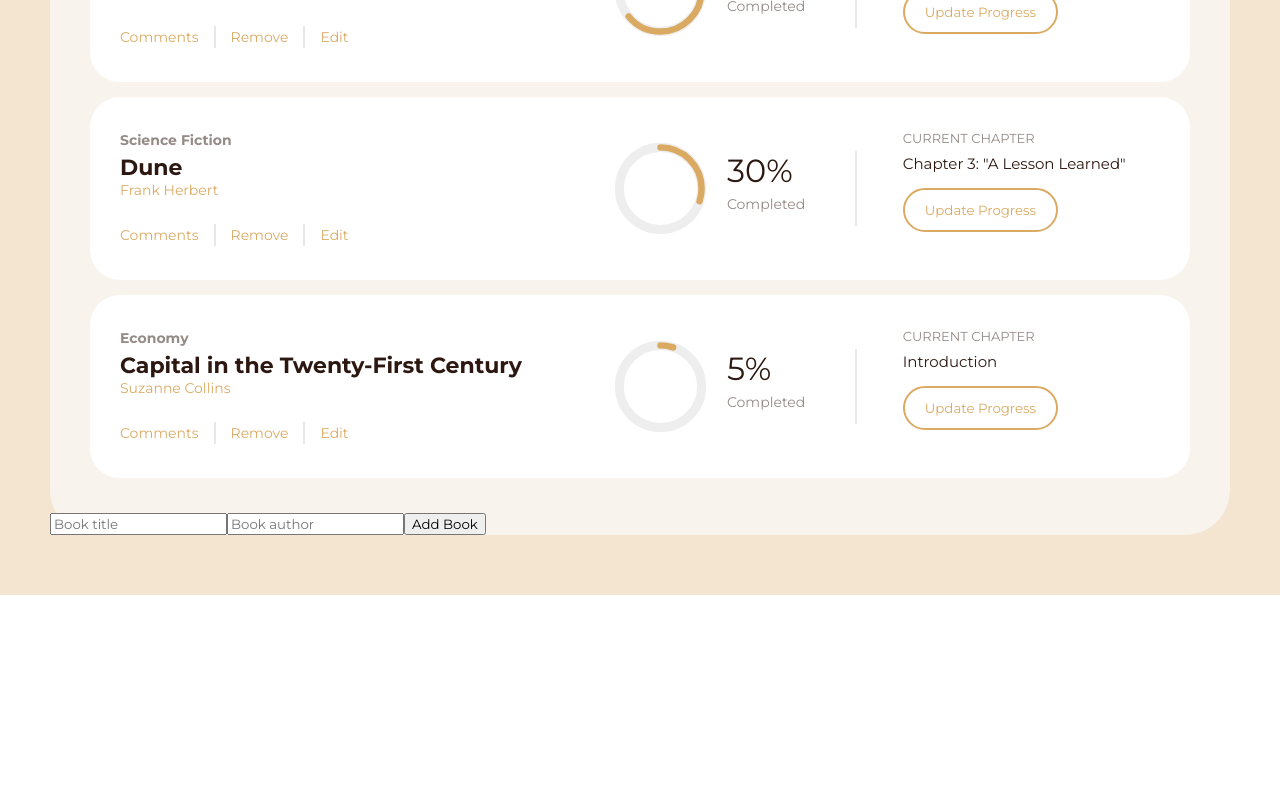
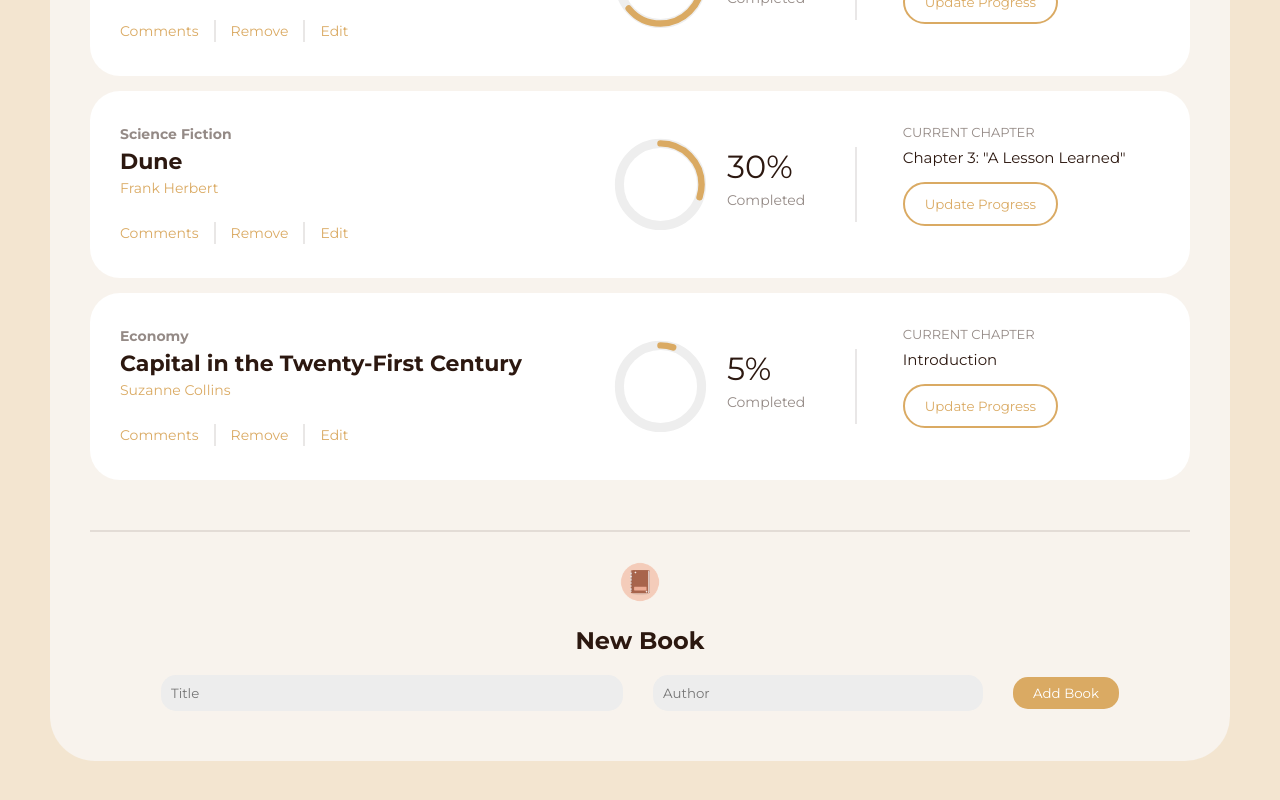
Before and after one commit to Shisui6/bookstore, a React (Create React App) app: page / in a window 1280 px wide. Shown: the part 276-1076 px from the top of the page. Before the commit the page ends 871 px from the top, so only its background shows below. Built offline with nearby package versions, Linux system fonts and the light colour scheme.

Commit message:
Complete application styling

```diff
--- a/src/components/Book/Book.css
+++ b/src/components/Book/Book.css
@@ -45,7 +45,7 @@
 
 .book h2 {
   margin-top: 0;
-  margin-bottom: 0;
+  margin-bottom: 4px;
   font-size: 22px;
 }
 
--- /dev/null
+++ b/src/components/BookForm/BookForm.css
@@ -0,0 +1,42 @@
+.bookForm {
+  text-align: center;
+  margin-top: 50px;
+  border-top: 2px solid rgba(44, 24, 16, 0.1);
+  padding-top: 30px;
+  color: #2c1810;
+}
+
+.bookForm img {
+  width: 40px;
+  height: 40px;
+}
+
+form input {
+  margin-right: 30px;
+  border: none;
+  background-color: #ededed;
+  padding: 10px;
+  border-radius: 15px;
+}
+
+#title {
+  width: 42%;
+}
+
+#author {
+  width: 30%;
+}
+
+form button {
+  padding: 8px 20px;
+  background-color: #daaa63;
+  color: #fff;
+  cursor: pointer;
+  border-radius: 15px;
+  border: none;
+  transition: 0.3s;
+}
+
+form button:hover {
+  background-color: #2c1810;
+}
--- a/src/components/BookForm/BookForm.jsx
+++ b/src/components/BookForm/BookForm.jsx
@@ -1,8 +1,15 @@
+import './BookForm.css';
+import book from '../../images/book-form.png';
+
 const BookForm = () => (
-  <div>
-    <input type="text" id="title" name="title" placeholder="Book title" required />
-    <input type="text" id="author" name="author" placeholder="Book author" required />
-    <button type="submit">Add Book</button>
+  <div className="bookForm">
+    <img src={book} alt="book" />
+    <h2>New Book</h2>
+    <form>
+      <input type="text" id="title" name="title" placeholder="Title" required />
+      <input type="text" id="author" name="author" placeholder="Author" required />
+      <button type="submit">Add Book</button>
+    </form>
   </div>
 );
 
--- a/src/components/BookList/BookList.css
+++ b/src/components/BookList/BookList.css
@@ -1,3 +1,3 @@
 .booklist {
-  padding: 20px 40px;
+  padding: 10px 40px 50px;
 }
--- a/src/components/BookList/BookList.jsx
+++ b/src/components/BookList/BookList.jsx
@@ -36,9 +36,9 @@
     <>
       <div className="booklist">
         {books.map((book) => <Book key={book.id} book={book} />)}
+
+        <BookForm />
       </div>
-
-      <BookForm />
     </>
   );
 };
--- /dev/null
+++ b/src/components/Categories/Categories.css
@@ -0,0 +1,3 @@
+.categories {
+  height: 67vh;
+}
--- a/src/components/Categories/Categories.jsx
+++ b/src/components/Categories/Categories.jsx
@@ -1,3 +1,9 @@
-const Categories = () => <button type="button">Check status</button>;
+import './Categories.css';
+
+const Categories = () => (
+  <div className="categories">
+    <button type="button">Check status</button>
+  </div>
+);
 
 export default Categories;
--- a/src/components/Navbar/Navbar.css
+++ b/src/components/Navbar/Navbar.css
@@ -16,7 +16,7 @@
   padding: 0;
   list-style: none;
   position: relative;
-  right: 55px;
+  right: 70px;
 }
 
 nav h1 {
@@ -32,6 +32,7 @@
 .link {
   text-decoration: none;
   color: #2c1810;
+  transition: 0.3s;
 }
 
 .active {
@@ -40,6 +41,7 @@
   background-color: #daaa63;
   padding: 8px 25px;
   border-radius: 25px;
+  transition: 0.3s;
 }
 
 .link-img {
--- a/src/index.css
+++ b/src/index.css
@@ -23,6 +23,7 @@
 .app-cont {
   padding: 60px 50px;
   background-color: #f3e5d0;
+  /* background-image: linear-gradient(rgba(0, 0, 0, 0.5), rgba(0, 0, 0, 0.5)), url('../public/wood.jpg'); */
 }
 
 .app {
```
Also changed, not shown: public/wood.jpg (added), src/images/book-form.png (added).
